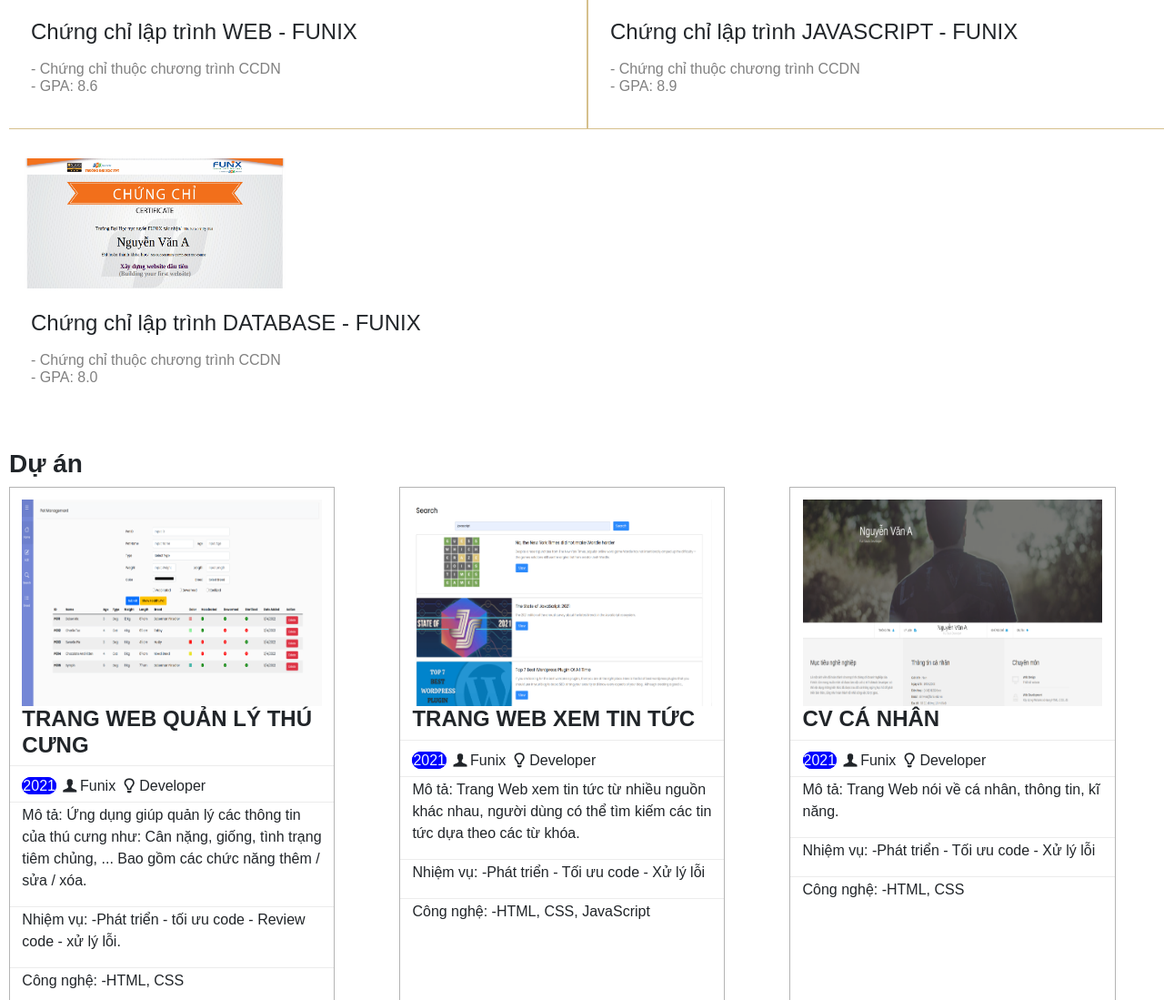
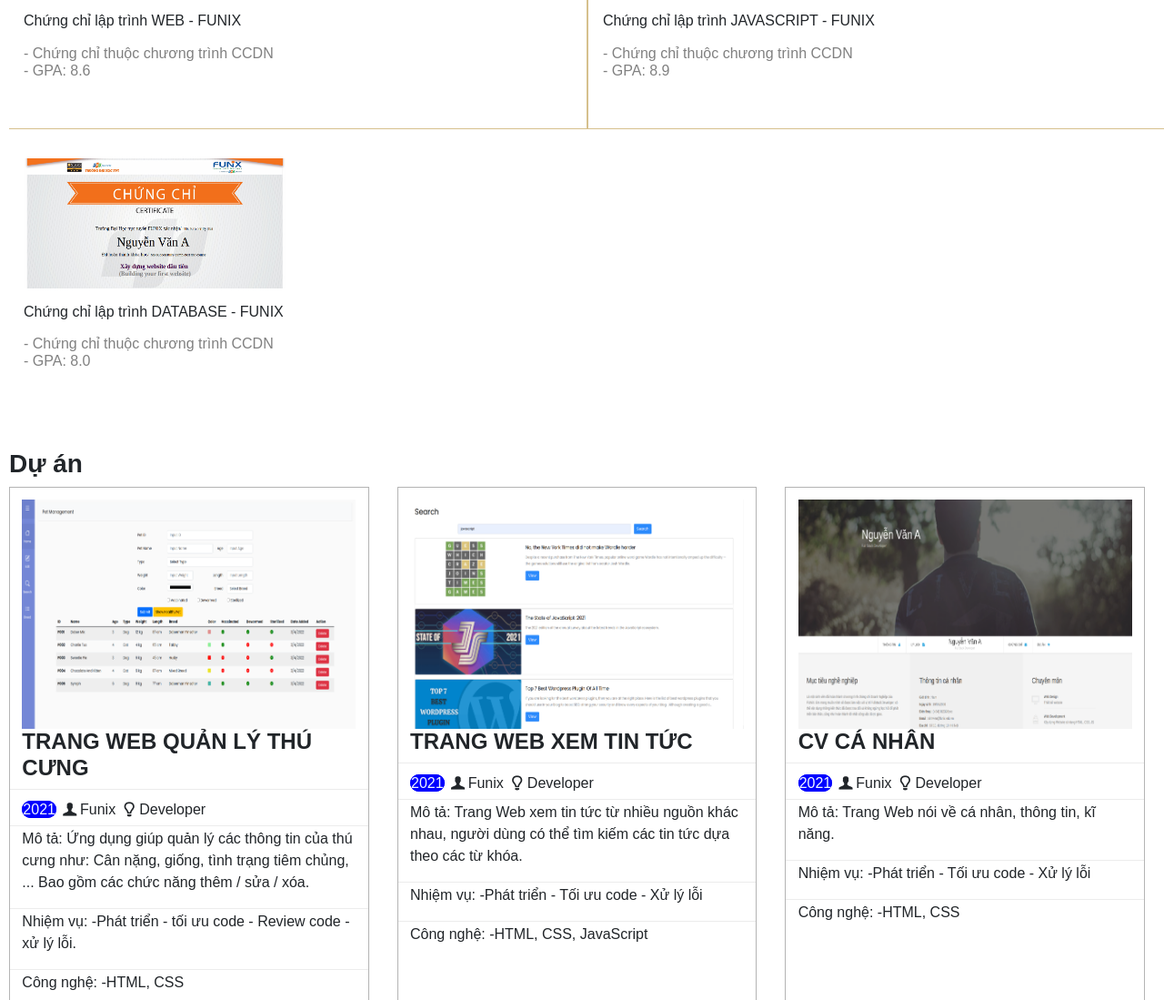
Before and after one commit to JohnPham69/ASM3, a plain HTML site: page index.html in a window 1280 px wide. Shown: the part 1443-2542 px from the top of the page at 91% size. Drawn offline with nearby package versions, Linux system fonts and the light colour scheme.

Commit message:
Add files via upload

```diff
--- a/css/mobile.css
+++ b/css/mobile.css
@@ -87,7 +87,7 @@
         display: grid;
         grid-template-columns: 1fr;
         grid-template-rows: repeat(3, 1fr);
-        row-gap: 20px;
+        row-gap: 10px;
     }
     .part {
         padding: em;
--- a/css/styles.css
+++ b/css/styles.css
@@ -281,10 +281,10 @@ span {
 
 .col_only {
     display: grid;
-    grid-template-columns: 33% 33% 33%;
+    grid-template-columns: repeat(3, 1fr);
     grid-template-rows: 1fr;
     column-gap: 10px;
-    width: 100%;
+    width: 100vw;
 }
 
 .part {
@@ -292,7 +292,7 @@ span {
 }
 
 .col_only .part {
-    width: 50vh;
+    width: 95% !important;
 }
 
 .be_smol img {
--- a/css/tablet.css
+++ b/css/tablet.css
@@ -91,18 +91,16 @@
         padding-left: 10px !important;
         width: 100%;
     }
-    #Project .part {
-        width: 28vw !important;
-    }
     #Project .part img {
         width: 100%;
     }
     .col_only .part {
-        width: 90% !important;
+        width: 95% !important;
     }
     .col_only {
         width: 100% !important;
         margin: 0 !important;
+        column-gap: 10px;
     }
     .hoho {
         font-size: 20px !important;
--- a/index.html
+++ b/index.html
@@ -29,9 +29,8 @@
             </div>
         </div>
         <!--The top nav-->
-        <div class="navbar" style="width: 100%; padding-left: 15%;">
-            <div>
-                <nav>
+        <div class="navbar" style="width: 100%;  display: flex; padding-left: 15px; padding-right: 25px;">
+            <nav style="justify-content: center;">
                 <ul>
                     <li><a href="#info" style="padding: 3px;"><i class="icon-user "></i>Thông tin</a></li>
                     <li><a href="#hobby" style="padding: 3px;"><i class="icon-doc-text-inv "></i>Lý lịch</a></li>
@@ -45,7 +44,6 @@
                     <li><a href="#Project" style="padding: 3px; border: none; "><i class="icon-star-1 "></i>Dự án</a></li>
                 </ul>
             </nav>
-            </div>
         </div>
         <!--The about me-->
         <div class="row1 ">
@@ -231,43 +229,42 @@
             <h3 class="section-title" style="border: none; padding-left: 20px;">Chứng nhận - Giải thưởng</h3>
             <div>
                 <ul style="list-style-type: none;" class="row-cerf">
-
                     <li class="col-cerf f bob" style="margin-right: 0; margin-left: 0;">
                         <div class="sec">
                             <img class="part" src="images/Cert_WEB.png" alt="WEB certificate approved by Funix" style="width: 20em; padding-top: 0; padding-bottom: 0; margin-bottom: 32px;">
-                            <h4 class="part " style="display: inline; ">Chứng chỉ lập trình WEB - FUNIX<br>
+                            <h6 class="part " style="display: inline; ">Chứng chỉ lập trình WEB - FUNIX<br>
                                 <p style="margin: 0; padding: 1em 0 0 0; color: grey; ">- Chứng chỉ thuộc chương trình CCDN<br>- GPA: 8.6</p>
-                            </h4>
+                            </h6>
                         </div>
                     </li>
                     <li class=" col-cerf f sponge" style="margin-right: 0; margin-left: 0;">
                         <div class="sec bor_yes">
                             <img class="part" src="images/Cert_PRF.png" alt="JAVASCRIPT certificate approved by Funix" style="width: 20em; padding-top: 0; padding-bottom: 0; margin-bottom: 32px;">
-                            <h4 class="part" style="display: inline;">Chứng chỉ lập trình JAVASCRIPT - FUNIX<br>
+                            <h6 class="part" style="display: inline;">Chứng chỉ lập trình JAVASCRIPT - FUNIX<br>
                                 <p style="margin: 0; padding: 1em 0 0 0; color: grey;">- Chứng chỉ thuộc chương trình CCDN<br>- GPA: 8.9</p>
-                            </h4>
+                            </h6>
                         </div>
                     </li>
                     <li class="col-cerf f" style="margin-right: 0; margin-left: 0;">
                         <div class="sec" style="border: none;">
                             <img class="part" src="images/Cert_DBI.png" alt="DATABASE certificate approved by FUNIX" style="width: 20em; padding-top: 0; padding-bottom: 0; margin-bottom: 32px;">
-                            <h4 class="part" style="display: inline;">Chứng chỉ lập trình DATABASE - FUNIX<br>
+                            <h6 class="part" style="display: inline;">Chứng chỉ lập trình DATABASE - FUNIX<br>
                                 <p style="margin: 0; padding: 1em 0 0 0; color: grey;">- Chứng chỉ thuộc chương trình CCDN<br>- GPA: 8.0</p>
-                            </h4>
+                            </h6>
                         </div>
                     </li>
                 </ul>
             </div>
         </div>
         <!--Project, not link-->
-        <div id="Project" style="padding-left: 50px;">
+        <div id="Project" style="padding-left: 10px;">
             <h3 style="border: none;">Dự án</h3>
             <div class="col_only" style="width: 100%;">
-                <div class="part be_smol" style="border: 1px solid #b4b4b4; width: 90%;">
+                <div class="part be_smol" style="border: 1px solid #b4b4b4; width: 100%;">
                     <img src="images/project_2.png " alt="Web for pets">
                     <h2 style="border-style: none; font-size: 24px;">Trang web quản lý thú cưng</h2>
                     <hr style="margin: 0 -14px 0; border: 0; border-top: 1px solid #b4b4b4; padding-top: 10px; ">
-                    <p style="display: inline; color: aliceblue; width: max-content; background-color: blue; border: 1px solid blue; border-radius: 30px; ">2021</p>
+                    <p style="display: inline; color: aliceblue; width: fit-content; background-color: blue; border: 1px solid blue; border-radius: 20px;">2021</p>
                     <p style="display: inline; "><i class="icon-user-1 "></i>Funix</p>
                     <p style="display: inline; "><i class="icon-lamp "></i>Developer</p>
                     <hr style="margin: 5px -14px 2px; border: 0; border-top: 1px solid #b4b4b4 ">
@@ -277,7 +274,7 @@
                     <hr style="margin: 5px -14px 2px; border: 0; border-top: 1px solid #b4b4b4 ">
                     <p>Công nghệ: -HTML, CSS</p>
                 </div>
-                <div class="part be_smol" style="border: 1px solid #b4b4b4; width: 90%;">
+                <div class="part be_smol" style="border: 1px solid #b4b4b4; width: 100%;">
                     <img src="images/project_3.png " alt="News Web">
                     <h2 style="border-style: none; font-size: 24px;">Trang web xem tin tức</h2>
                     <hr style="margin: 0 -14px 0; border: 0; border-top: 1px solid #b4b4b4; padding-top: 10px; ">
@@ -293,7 +290,7 @@
                     <p>Công nghệ: -HTML, CSS, JavaScript</p>
 
                 </div>
-                <div class="part be_smol" style="border: 1px solid #b4b4b4; width: 90%;">
+                <div class="part be_smol" style="border: 1px solid #b4b4b4; width: 100%;">
                     <img src="images/project_1.png " alt="Own CV">
                     <h2 style="border-style: none; font-size: 24px;">CV cá nhân</h2>
                     <hr style="margin: 0 -14px 0; border: 0; border-top: 1px solid #b4b4b4; padding-top: 10px; ">
```
Lines whose indentation alone changed are shown as unchanged.
